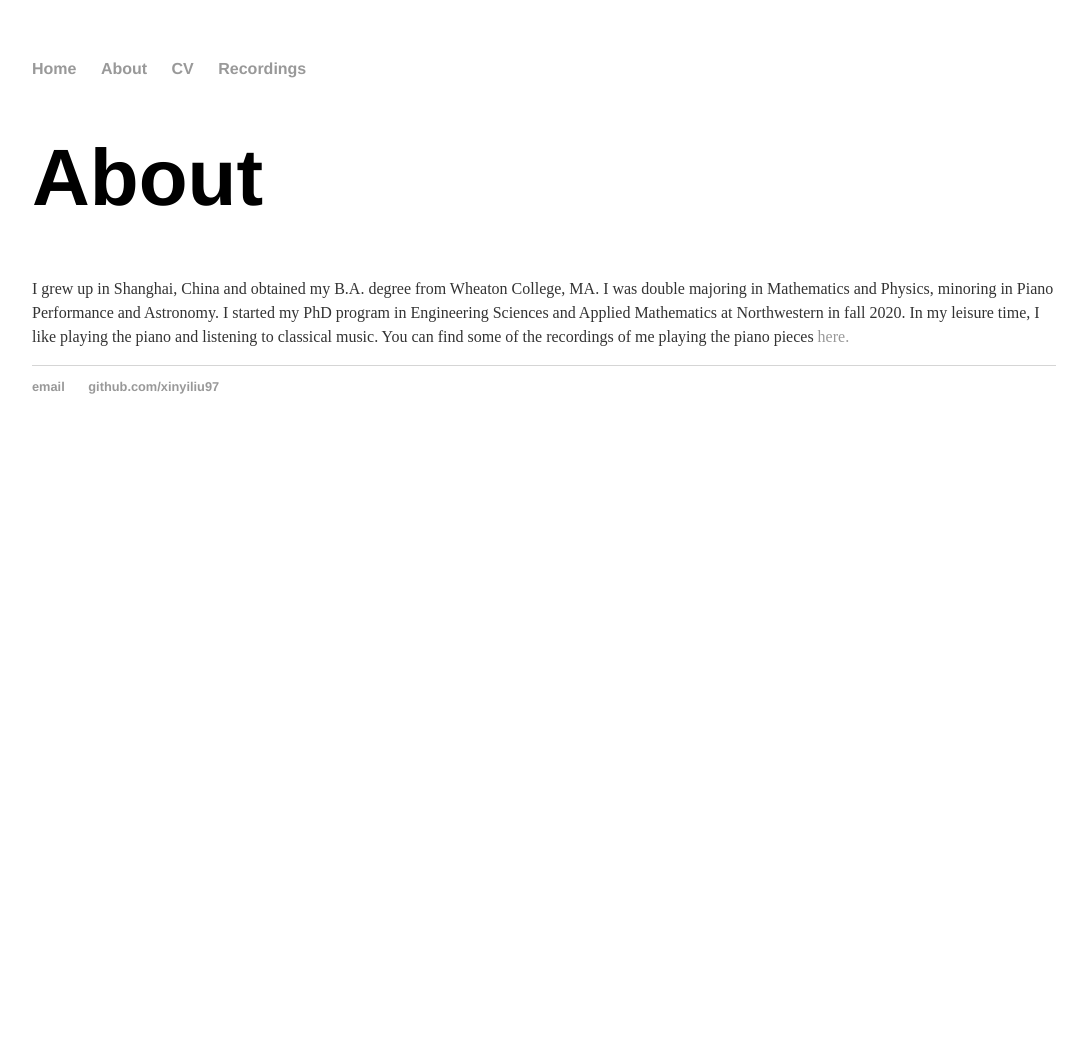
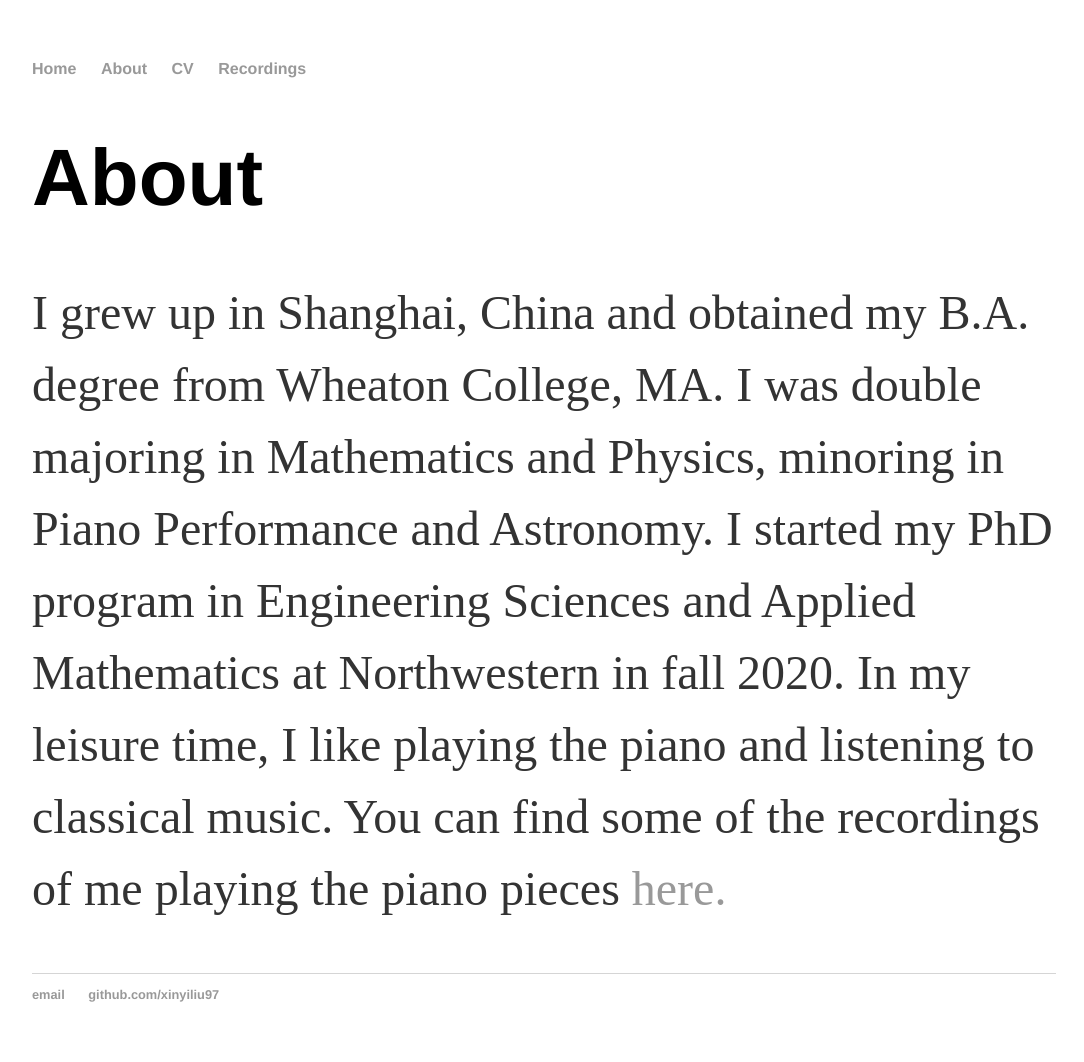
Before and after one commit to xinyiliu97/xinyiliu97.github.io, a Jekyll site: the page built from about/index.html, in a window 1280 px wide. Shown: the whole page, without its empty margins (96-1180 px from the left). Built offline with Jekyll 4.4.1, drawn with Linux system fonts in a browser that asks for light colours; before the commit the page ends 900 px from its top, so only the background shows below that.

Commit message:
Update index.html

```diff
--- a/about/index.html
+++ b/about/index.html
@@ -4,7 +4,7 @@ title: About
 ---
 <div class="blurb">
 	<h1>{{ page.title }}</h1>
-	<p style = "font-size:1em;line-height: 1.5em;">
+	<p style = "font-size:3em;line-height: 1.5em;">
 I grew up in Shanghai, China and obtained my B.A. degree from Wheaton College, MA. I was double majoring in Mathematics and Physics, minoring in Piano Performance and Astronomy.
 I started my PhD program in Engineering Sciences and Applied Mathematics at Northwestern in fall 2020. In my leisure time, I like playing the piano and listening to classical music.
 You can find some of the recordings of me playing the piano pieces <a href="/recordings">here.   </p>
```
